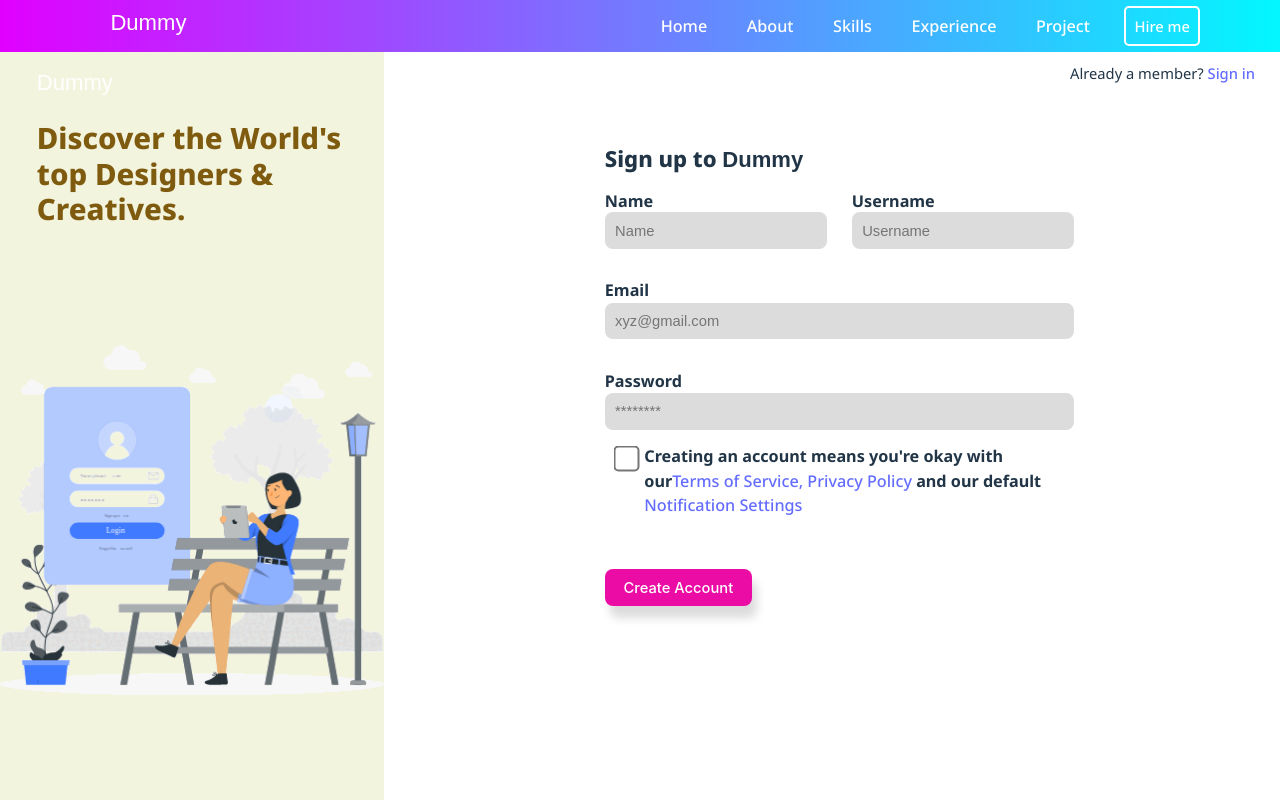
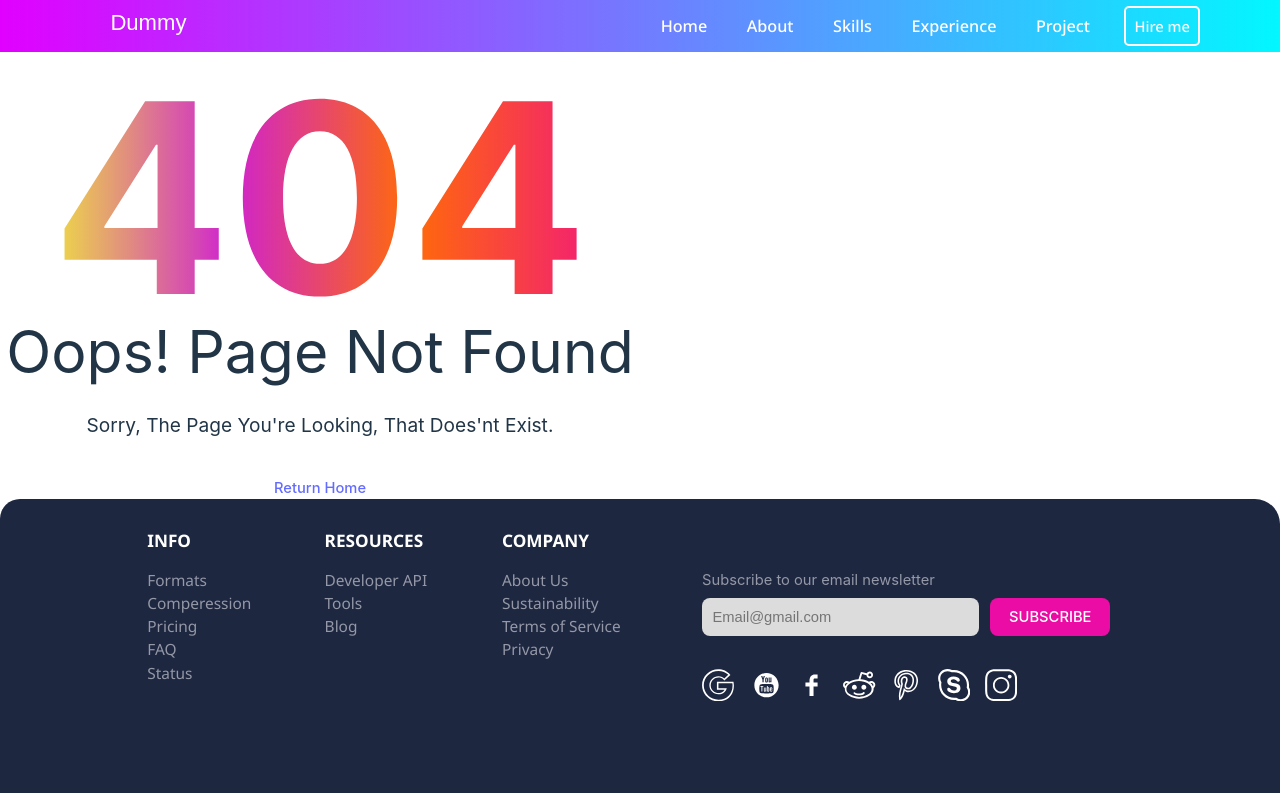
Before and after one commit to KushwahaBhavesh/Dummy-site, a React (Vite) app: page / in a window 1280 px wide. Shown: the top 800 px of the page. Built offline with nearby package versions, Linux system fonts and the light colour scheme; a web font is replaced by a local one.

Commit message:
dummy-site

```diff
--- a/package.json
+++ b/package.json
@@ -1,5 +1,5 @@
 {
-  "homepage": "https://KushwahaBhavesh.github.io/Dummy-site/",
+  "homepage": "https://kushwahabhavesh.github.io/Dummy-site/",
   "name": "dummy",
   "private": true,
   "version": "0.0.0",
--- a/src/App.jsx
+++ b/src/App.jsx
@@ -12,10 +12,10 @@ const App = () => {
     <div className='container'>
       <Routes>
       <Route  path='*' element={<NotFound/>}/>
-        <Route path='/' element={<Signup />} />
-        <Route path='/profile' element={<Profile />} />
-        <Route path='/option' element={<Option/>} />
-        <Route path='/verifyEmail' element={<EmailVerify/>} />
+        <Route path='/Dummy-site/' element={<Signup />} />
+        <Route path='/Dummy-site/profile' element={<Profile />} />
+        <Route path='/Dummy-site/option' element={<Option/>} />
+        <Route path='/Dummy-site/verifyEmail' element={<EmailVerify/>} />
 
       </Routes>
     </div>
--- a/vite.config.js
+++ b/vite.config.js
@@ -4,5 +4,5 @@ import react from '@vitejs/plugin-react'
 // https://vitejs.dev/config/
 export default defineConfig({
   plugins: [react()],
-  base:"/"
+  base:"/Dummy-site/"
 })
```
